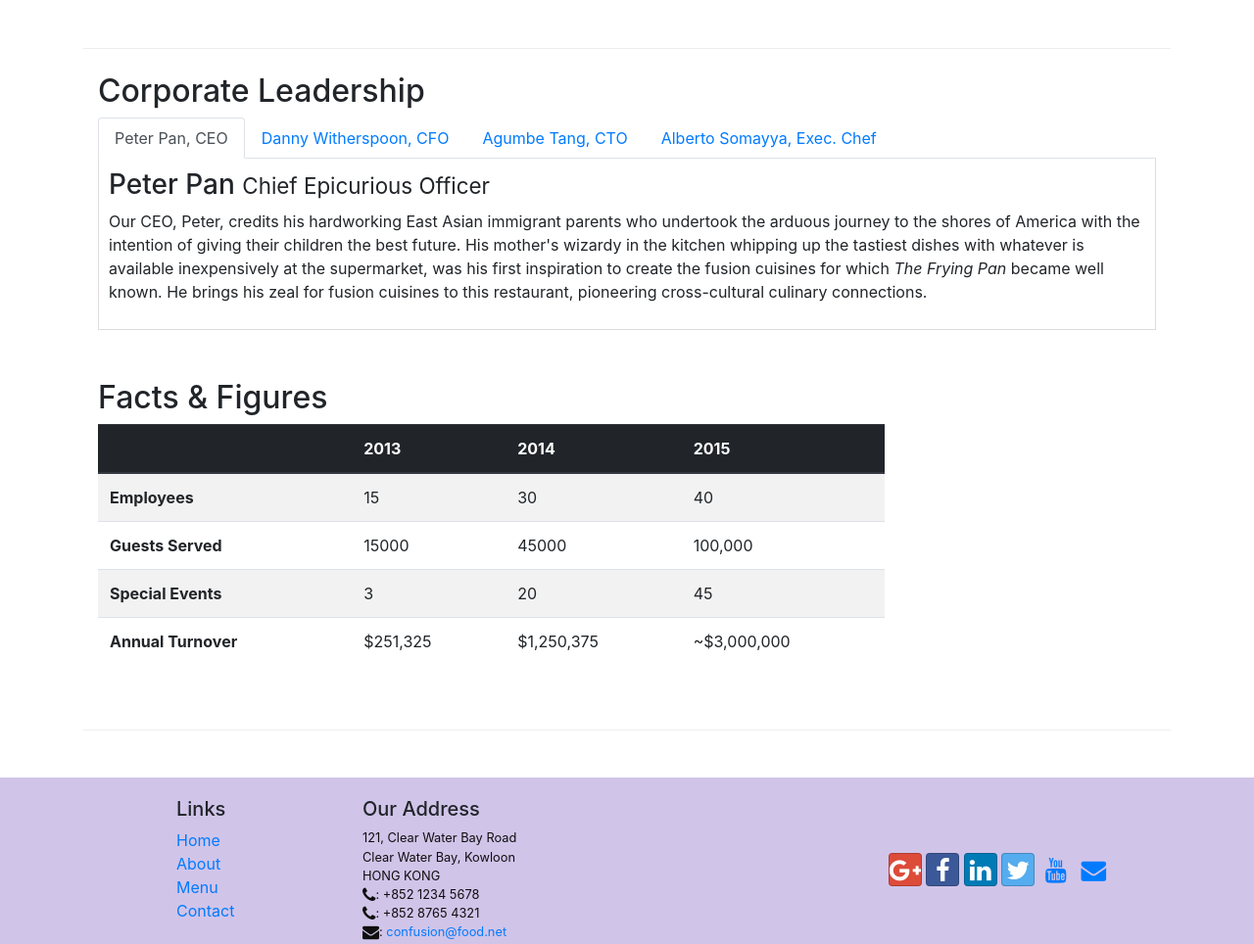
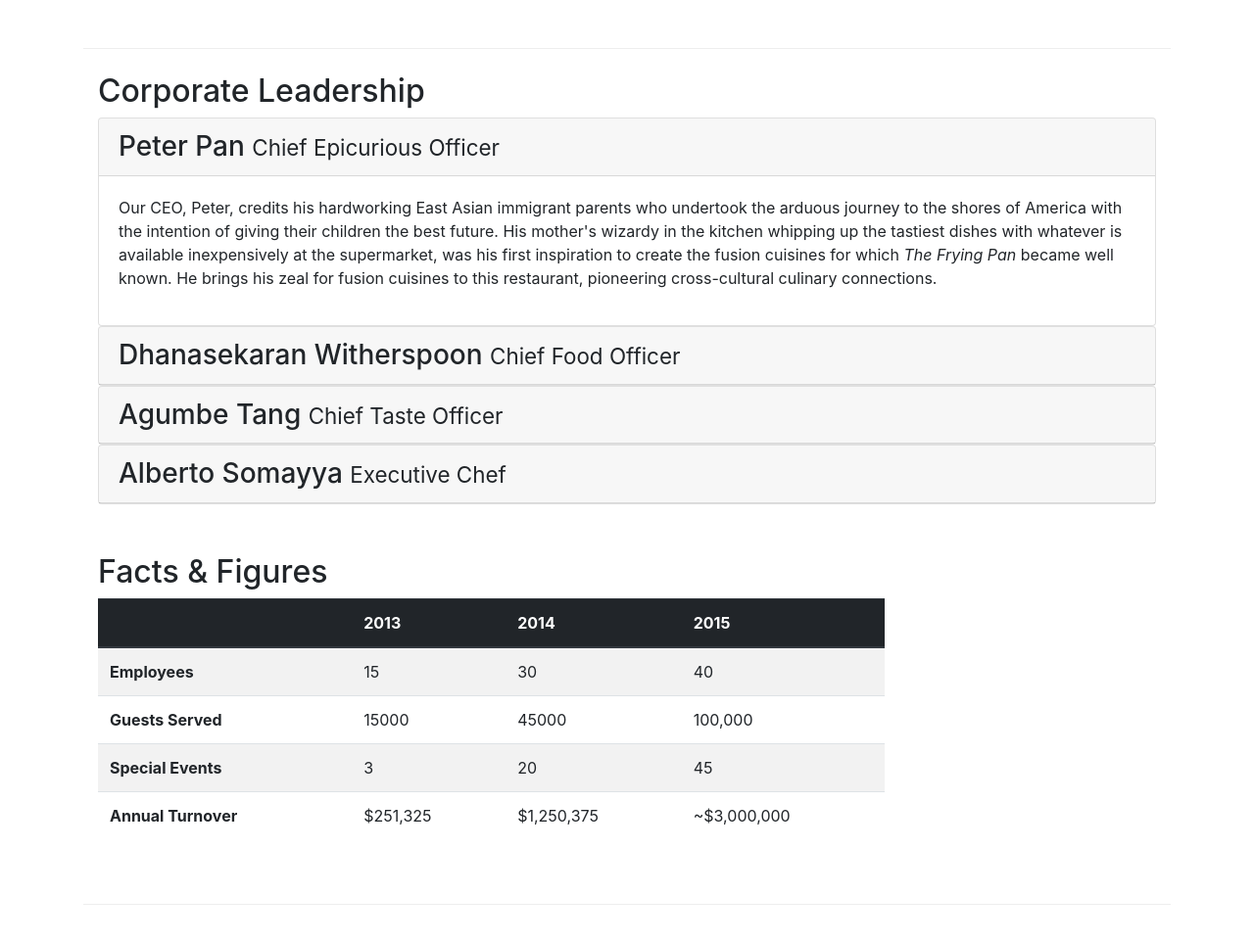
Before and after one commit to Priyanka-BN11/bootstrap, a website: page aboutus.html in a window 1280 px wide. Shown: the part 946-1910 px from the top of the page at 98% size. Drawn offline with nearby package versions, Linux system fonts and the light colour scheme.

Commit message:
Accordion

```diff
--- a/aboutus.html
+++ b/aboutus.html
@@ -113,51 +113,76 @@
         <div>
             <div class="col-12">
                 <h2>Corporate Leadership</h2>
-                <ul class="nav nav-tabs">
-                    <li class="nav-item">
-                        <a class="nav-link active" href="#peter"
-                          role="tab" data-toggle="tab">Peter Pan, CEO</a>
-                      </li>
-                      <li class="nav-item">
-                        <a class="nav-link" href="#danny" role="tab"
-                          data-toggle="tab">Danny Witherspoon, CFO</a>
-                      </li>
-                      <li class="nav-item">
-                        <a class="nav-link" href="#agumbe"role="tab"
-                          data-toggle="tab">Agumbe Tang, CTO</a>
-                      </li>
-                      <li class="nav-item">
-                        <a class="nav-link" href="#alberto" role="tab"
-                          data-toggle="tab">Alberto Somayya, Exec. Chef</a>
-                      </li>
+
+                <div class="accordion">
+                    <div class="card">
+                        <div class="card-header" role="tab" id="peterhead">
 
 
-                </ul>
-                <div class="tab-content">
-                    <div role="tabpanel" class="tab-pane fade show active" id="peter">
+                    <h3 class="mb-0">
+                        <a data-toggle="collapse" data-target="#peter">
 
-                      <h3>Peter Pan <small>Chief Epicurious Officer</small></h3>
-                      <p class="d-none d-sm-block">Our CEO, Peter, credits his hardworking East Asian immigrant parents who undertook the arduous journey to the shores of America with the intention of giving their children the best future. His mother's wizardy in the kitchen whipping up the tastiest dishes with whatever is available inexpensively at the supermarket, was his first inspiration to create the fusion cuisines for which <em>The Frying Pan</em> became well known. He brings his zeal for fusion cuisines to this restaurant, pioneering cross-cultural culinary connections.</p>
+                      Peter Pan <small>Chief Epicurious Officer</small>
+                    </a>
+                    </h3>
                     </div>
-                    <div role="tabpanel" class="tab-pane fade show " id="danny">
-                      <h3>Dhanasekaran Witherspoon <small>Chief Food Officer</small></h3>
-                      <p class="d-none d-sm-block">Our CFO, Danny, as he is affectionately referred to by his colleagues, comes from a long established family tradition in farming and produce. His experiences growing up on a farm in the Australian outback gave him great appreciation for varieties of food sources. As he puts it in his own words, <em>Everything that runs, wins, and everything that stays, pays!</em></p>
+                    <div class="collapse show" id="peter" data-parent="#accordion">
+                        <div class="card-body">
+                         <p class="d-none d-sm-block">Our CEO, Peter, credits his hardworking East Asian immigrant parents who undertook the arduous journey to the shores of America with the intention of giving their children the best future. His mother's wizardy in the kitchen whipping up the tastiest dishes with whatever is available inexpensively at the supermarket, was his first inspiration to create the fusion cuisines for which <em>The Frying Pan</em> became well known. He brings his zeal for fusion cuisines to this restaurant, pioneering cross-cultural culinary connections.</p>
+                        </div>
+                    </div>
+                </div>
+                    <div class="card">
+                        <div class="card-header" role="tab" id="dannyhead">
+                      <h3 class="mb-0">
+                          <a class="collapsed" data-Toggle="collapse" data-target="#danny">
+
+                          Dhanasekaran Witherspoon <small>Chief Food Officer</small>
+                        </a>
+                    </h3>
+                    </div>
+                    <div class="collapse" id="danny" data-parent="#accordion">
+                        <div class="card-body">
+                          <p class="d-none d-sm-block">Our CFO, Danny, as he is affectionately referred to by his colleagues, comes from a long established family tradition in farming and produce. His experiences growing up on a farm in the Australian outback gave him great appreciation for varieties of food sources. As he puts it in his own words, <em>Everything that runs, wins, and everything that stays, pays!</em></p>
                      </div>
-                     <div role="tabpanel" class="tab-pane fade show " id="agumbe">
+                     </div>
+                     </div>
+                     <div class="card">
+                        <div class="card-header" role="tab" id="agumbehead">
+                      <h3 class="mb-0">
+                        <a class="collapsed" data-Toggle="collapse" data-target="#agumbe">
 
-                      <h3>Agumbe Tang <small>Chief Taste Officer</small></h3>
-                      <p class="d-none d-sm-block">Blessed with the most discerning gustatory sense, Agumbe, our CTO, personally ensures that every dish that we serve meets his exacting tastes. Our chefs dread the tongue lashing that ensues if their dish does not meet his exacting standards. He lives by his motto, <em>You click only if you survive my lick.</em></p>
+                          Agumbe Tang <small>Chief Taste Officer</small>
+                        </a>
+                        </h3>
+                        </div>
+                        <div class="collapse" id="agumbe" data-parent="#accordion">
+                            <div class="card-body">
+                                <p class="d-none d-sm-block">Blessed with the most discerning gustatory sense, Agumbe, our CTO, personally ensures that every dish that we serve meets his exacting tastes. Our chefs dread the tongue lashing that ensues if their dish does not meet his exacting standards. He lives by his motto, <em>You click only if you survive my lick.</em></p>
                       </div>
-                      <div role="tabpanel" class="tab-pane fade show" id="alberto">
+                      </div>
+                      </div>
+                      <div class="card">
+                        <div class="card-header" role="tab" id="albertohead">
 
-                      <h3>Alberto Somayya <small>Executive Chef</small></h3>
+                      <h3 class="mb-0">
+                        <a class="collapsed" data-toggle="collapse" data-target="#alberto">
+                        Alberto Somayya <small>Executive Chef</small>
+                    </a>
+                    </h3>
+                    </div>
+                    <div class="collapse" id="alberto" data-parent="#accordion">
+                        <div class="card-body">
+
                       <p class="d-none d-sm-block">Award winning three-star Michelin chef with wide International experience having worked closely with whos-who in the culinary world, he specializes in creating mouthwatering Indo-Italian fusion experiences. He says, <em>Put together the cuisines from the two craziest cultures, and you get a winning hit! Amma Mia!</em></p>
                       </div>
+                    </div>
                     </div>
             </div>
 
 
        </div>
+
        <div class="row row-content">
 
         <div class="col-12 col-sm-9">
```
